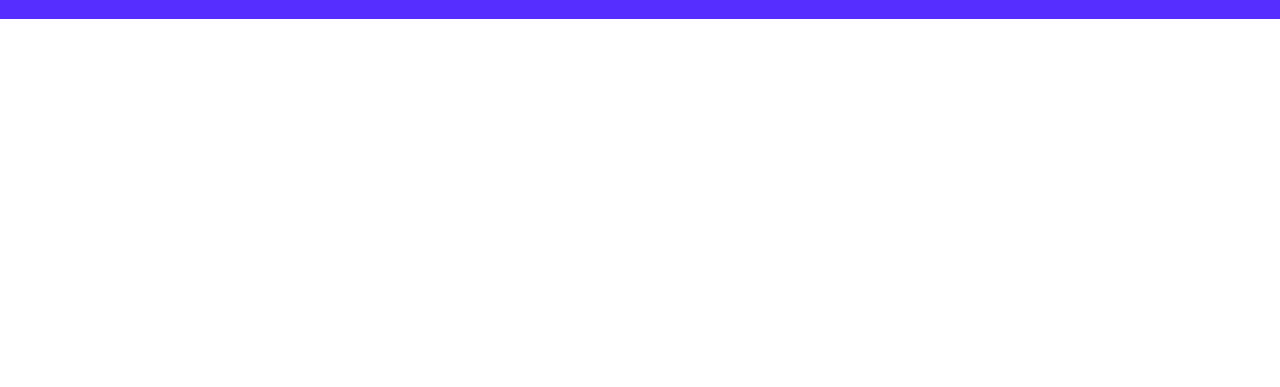
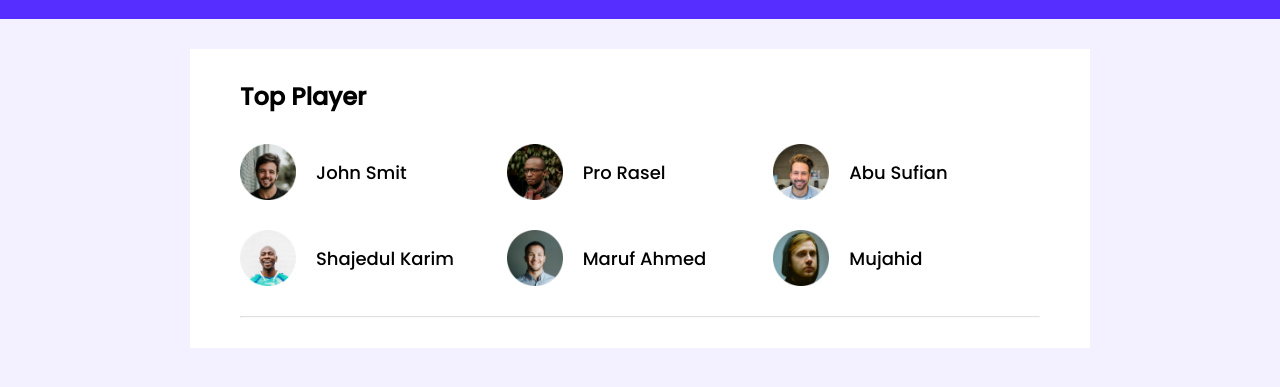
Before and after one commit to abdulquayumhp/leaderbord-practice-for-programming-hero-another, a plain HTML site: page index.html in a window 1280 px wide. Shown: the part 77-464 px from the top of the page. Drawn offline with Linux system fonts and the light colour scheme.

Commit message:
player section add

```diff
--- a/index.html
+++ b/index.html
@@ -33,5 +33,42 @@
     <!-------
         website header  end
         ---------- -->
+
+    <main>
+      <section class="container">
+        <div class="hero-playerbox">
+          <div class="heading">
+            <h1>Top Player</h1>
+          </div>
+          <div class="hero-player-item">
+            <div class="player-content">
+              <img src="images/players/player-1.png" alt="" />
+              <h3>John Smit</h3>
+            </div>
+            <div class="player-content">
+              <img src="images/players/player-2.png" alt="" />
+              <h3>Pro Rasel</h3>
+            </div>
+            <div class="player-content">
+              <img src="images/players/player-3.png" alt="" />
+              <h3>Abu Sufian</h3>
+            </div>
+            <div class="player-content">
+              <img src="images/players/player-4.png" alt="" />
+              <h3>Shajedul Karim</h3>
+            </div>
+            <div class="player-content">
+              <img src="images/players/player-5.png" alt="" />
+              <h3>Maruf Ahmed</h3>
+            </div>
+            <div class="player-content">
+              <img src="images/players/player-6.png" alt="" />
+              <h3>Mujahid</h3>
+            </div>
+          </div>
+          <hr / class="empht-line">
+        </div>
+      </section>
+    </main>
   </body>
 </html>
--- a/styel.css
+++ b/styel.css
@@ -1,8 +1,12 @@
-/* font family  */
+/* ------------
+font family
+----------- */
 
 @import url("https://fonts.googleapis.com/css2?family=Poppins:wght@400;500&display=swap");
 
-/* universal selector  */
+/*--------------------
+ universal selector
+ -------------- */
 * {
   margin: 0;
   padding: 0;
@@ -11,12 +15,16 @@
   list-style: none;
   font-family: "Poppins", sans-serif;
 }
-/* global image  */
+/*--------------
+ global image
+ ------------- */
 img {
   width: 100%;
 }
 
-/* website header nav item  */
+/* ------------
+website header nav item
+---------------- */
 nav {
   width: 100%;
   height: 6rem;
@@ -50,3 +58,46 @@ nav {
   font-weight: 400;
   font-size: 16px;
 }
+/* -------------
+ header navbar end
+ ------------  */
+main {
+  width: 100%;
+  height: 100vh;
+  background: #f3f1ff;
+}
+.heading {
+  padding: 30px 0px;
+}
+.container {
+  display: flex;
+  justify-content: center;
+}
+.hero-playerbox {
+  width: 900px;
+  background: #ffffff;
+  margin-top: 30px;
+  padding: 0 50px;
+}
+.hero-player-item {
+  display: grid;
+  grid-template-columns: repeat(3, 1fr);
+  grid-row-gap: 30px;
+}
+.player-content {
+  display: flex;
+  align-items: center;
+}
+.player-content h3 {
+  padding-left: 20px;
+  font-weight: 500;
+  font-size: 18px;
+}
+.player-content img {
+  width: 56px;
+  height: 56px;
+}
+.empht-line {
+  margin: 30px 0;
+  opacity: 0.3;
+}
```
